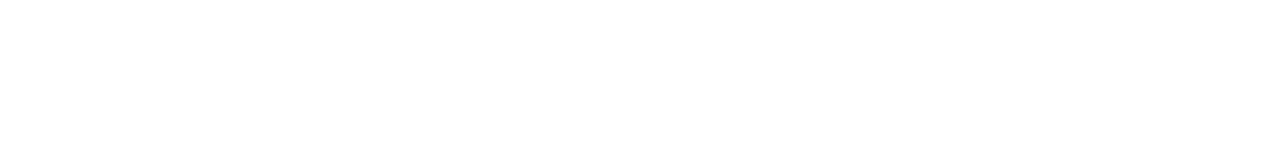
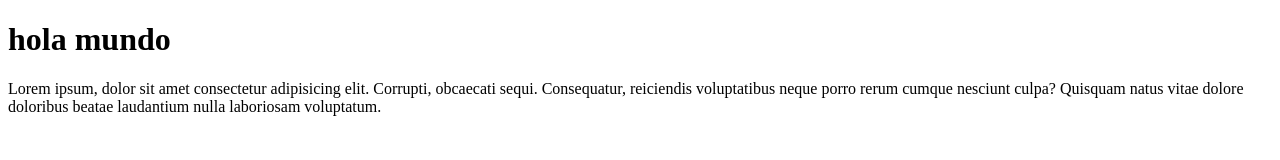
Before and after one commit to Fabrifava/probandogithub, a plain HTML site: page index.html in a window 1280 px wide. Drawn offline with Linux system fonts and the light colour scheme.

Commit message:
le di cambios al html

```diff
--- a/index.html
+++ b/index.html
@@ -7,6 +7,14 @@
     <title>Document</title>
 </head>
 <body>
+   <header>
+    <h1>hola mundo
+    </h1>
+    <p> Lorem ipsum, dolor sit amet consectetur adipisicing elit. Corrupti, obcaecati sequi. Consequatur, reiciendis voluptatibus neque porro rerum cumque nesciunt culpa? Quisquam natus vitae dolore doloribus beatae laudantium nulla laboriosam voluptatum.
+    </p>
 
+   </header>
+   <main></main>
+   <footer></footer>
 </body>
 </html>
```
